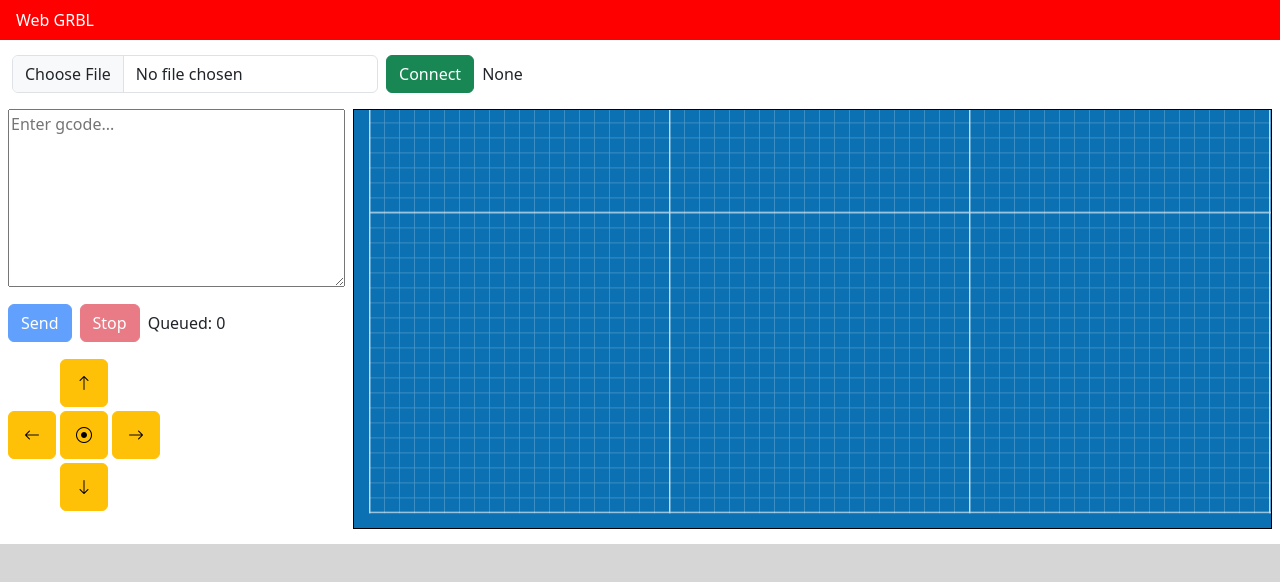
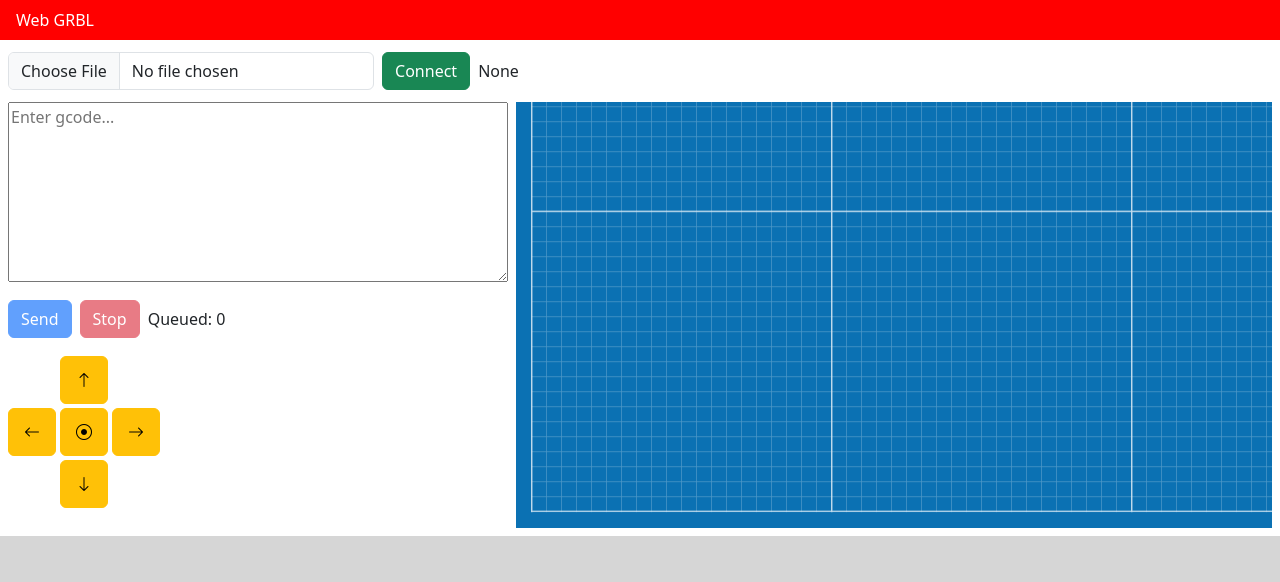
Before and after one commit to VolodymyrBaydalka/WebGRBL, a React (Vite) app: page / in a window 1280 px wide. Shown: the top 582 px of the page. Built offline with nearby package versions, Linux system fonts and the light colour scheme.

Commit message:
minor style updates

```diff
--- a/src/GCodeSender/GCodeSender.scss
+++ b/src/GCodeSender/GCodeSender.scss
@@ -13,13 +13,16 @@
 
     .__toolbar {
         grid-area: toolbar;
+        display: flex;
+        flex-flow: row wrap;
+        align-items: center;
+        gap: 0.5rem;
     }
 
     .__logs {
         grid-area: logs;
         margin: -0.5rem;
-        margin-top: auto;
-        align-self: stretch;
+        margin-top: 0;
         display: flex;
         flex-direction: column-reverse;
         background: rgb(214, 214, 214);
@@ -31,7 +34,7 @@
 
     .__gcode {
         grid-area: gcode;
-        width: 100%;
+        min-width: 30vw;
         min-height: 10rem;
     }
 
@@ -41,10 +44,12 @@
 
     .__gcode-preview {
         grid-area: preview;
+        min-width: 50vw;
+        min-height: 50vh;
     }
 }
 
-@media only screen and (max-width: 600px) {
+@media only screen and (max-width: 767px) {
     .gcode-sender {
         grid-template-areas:
             "toolbar"
--- a/src/GCodeSender/GCodeSender.tsx
+++ b/src/GCodeSender/GCodeSender.tsx
@@ -65,7 +65,7 @@ export function GCodeSender({ gcode }) {
 
 	return (<>
 		<section className="gcode-sender">
-			<div className="__toolbar hstack p-1 gap-2">
+			<div className="__toolbar">
 				<input type="file" className="form-control ml-1" style={{ width: '40ch' }} accept=".nc,.gcode" onChange={handleFileSelected}/>
 				{(connected
 					? <button type="button" className="btn btn-danger" onClick={handleDisconnectClick}>Disconnect</button>
--- a/src/GCodeSender/GCodeViewer.scss
+++ b/src/GCodeSender/GCodeViewer.scss
@@ -1,8 +1,5 @@
 .gcode-viewer {
     background: #0B71B3;
-    border: 1px solid black;
-    min-width: 800px;
-    min-height: 400px;
 
     svg {
         width: 100%;
```
Also changed, not shown: 4 other files (tests, documents, lock files or other folders).
